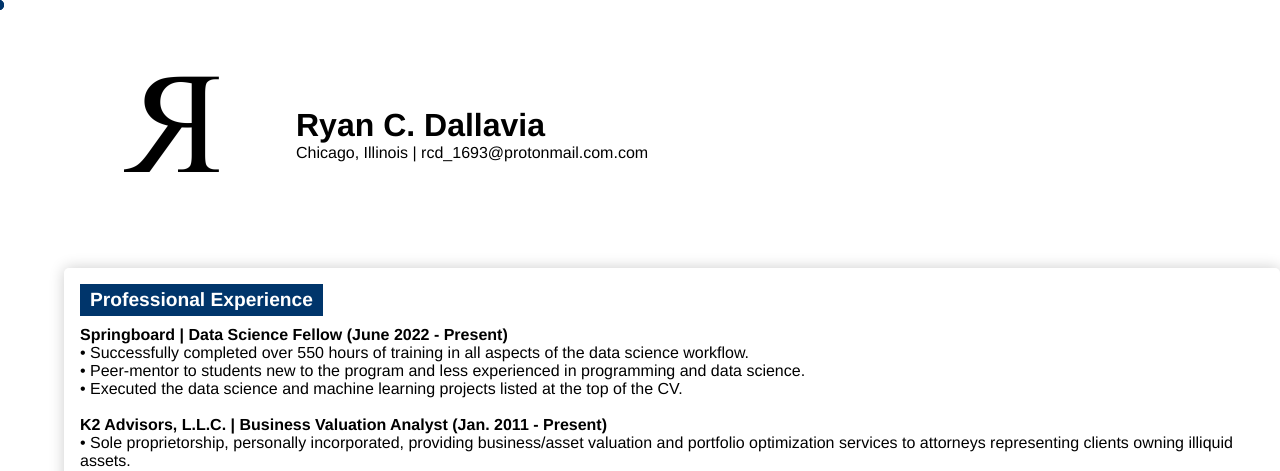
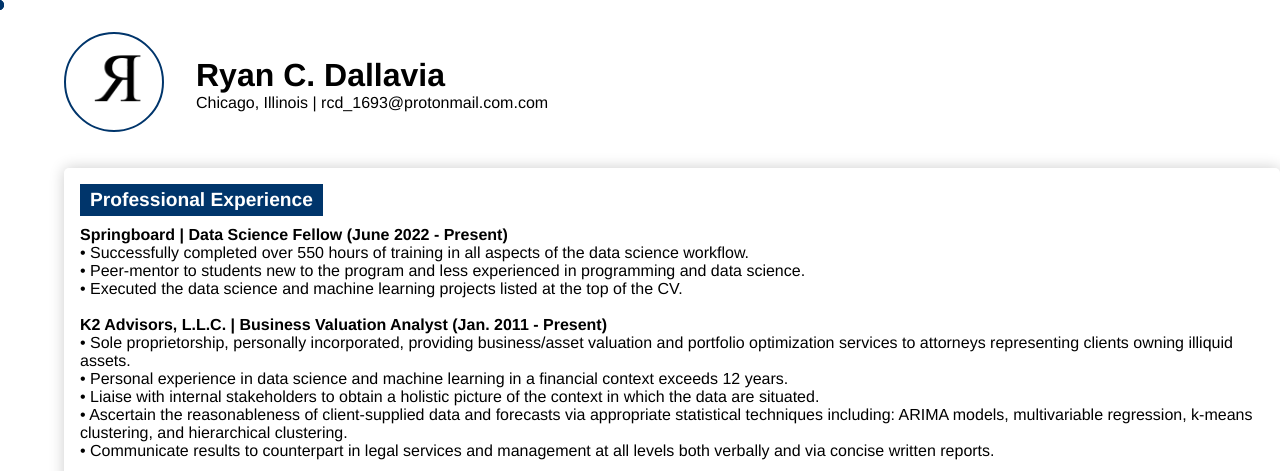
Before and after one commit to RDallavia/Website, a Flask app: page / in a window 1280 px wide. Shown: the top 471 px of the page. Run offline with Flask 3, Linux system fonts and the light colour scheme.

Commit message:
add picture

```diff
--- a/templates/index.html
+++ b/templates/index.html
@@ -12,7 +12,7 @@
 
 	<div class="top-section">
 		<div class="headshot-container">
-			<img src="{{ url_for('static', filename='img/ya.png') }}" class="image" alt="Ryan's Logo">
+			<img src="{{ url_for('static', filename='img/ya.png') }}" class="resume-image" alt="Ryan's Logo">
 		</div>
 		<div class="contact-info">
 			<h1>Ryan C. Dallavia</h1>
--- a/templates/styles.css
+++ b/templates/styles.css
@@ -86,7 +86,7 @@ li {
     text-align: center;
 }
 
-.resume-headshot {
+.resume-image {
     width: 100px;
     height: 100px;
     border-radius: 50%;
```
Also changed, not shown: scripts.js (renamed from templates/scripts.js).
